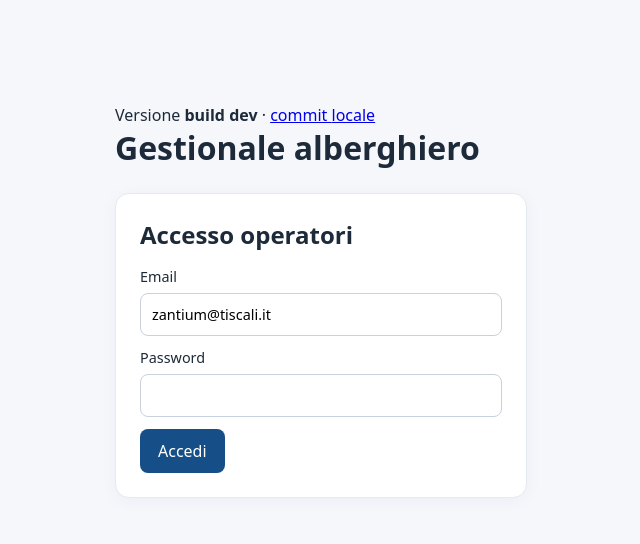
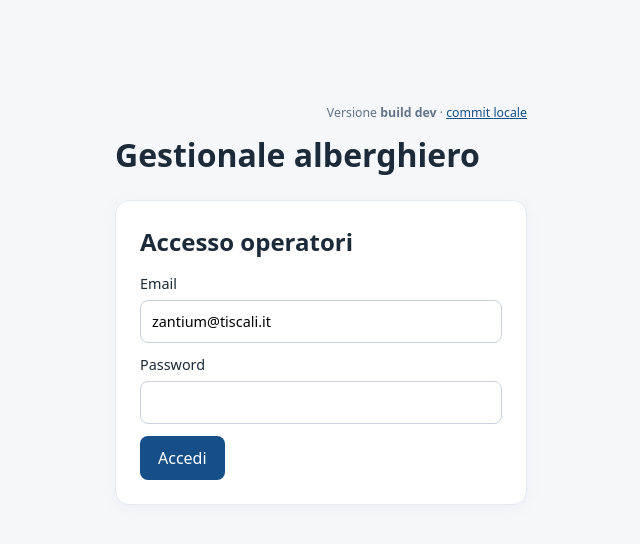
Before and after one commit to zantium1/prenotazioni, a React (Vite) app in the folder frontend/: page / in a window 1280 px wide. Shown: the top 544 px of the page, without its empty margins (319-959 px from the left). Built offline with nearby package versions, Linux system fonts and the light colour scheme; no server answers.

Commit message:
Style compact version label at top of every page

```diff
--- a/frontend/src/style.css
+++ b/frontend/src/style.css
@@ -15,3 +15,5 @@ select{font:inherit;padding:11px;border:1px solid #c8d1de;border-radius:8px;back
 .booking-form button{align-self:end}
 .occupied{background:#e1eaf8;color:#164f87;font-size:.85rem}
 @media(max-width:600px){.modal{padding:18px}.main-nav button{flex:1}.booking-form{grid-template-columns:1fr}}
+
+.version-label{font-size:.77rem;color:#63748a;text-align:right;margin-bottom:12px}.version-label a{color:#164f87;text-decoration:underline}
```
